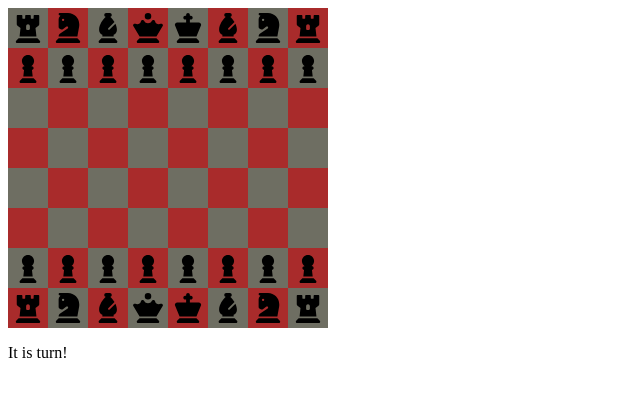
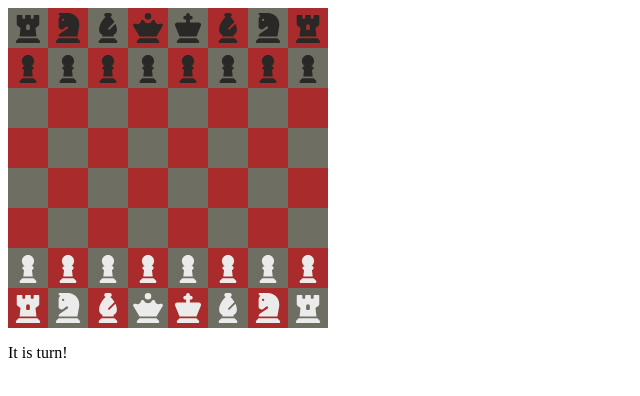
Before and after one commit to Ranger-Jay/Porfolio-Pure-Javascript-Chess-Project, a plain HTML site: page index.html in a window 1280 px wide. Shown: the whole page, without its empty margins (0-640 px from the left). Drawn offline with Linux system fonts and the light colour scheme.

Commit message:
color of pieces

```diff
--- a/app.js
+++ b/app.js
@@ -20,14 +20,23 @@ function createBoard() {
         square.classList.add('square')
         square.innerHTML = startPiece
         square.setAttribute('square-id', i)
-        // square.classList.add('beige')
-        const row = Math.floor( (63 - i) / 8) + 1
+        const row = Math.floor( (63 - i) / 8) + 1 //math replaces this--> square.classList.add('beige')
         if (row % 2 === 0) {
             square.classList.add(i % 2 === 0 ? "beige" : "brown")
         } else {
             square.classList.add(i % 2 === 0 ? "brown" : "beige")
         }
+
+        if (i <= 15) {
+            square.firstChild.firstChild.classList.add('black') //changes top row to black
+        }
+
+        if (i >= 48) {
+            square.firstChild.firstChild.classList.add('white') //changes top row to white
+        }
+
         gameBoard.append(square)
+
     })
 }
 
--- a/styles.css
+++ b/styles.css
@@ -24,3 +24,11 @@
 .brown {
     background-color: rgb(169, 43, 43);
 }
+
+.black {
+    fill: rgb(42, 39, 39);
+}
+
+.white {
+    fill: rgb(235, 235, 235);
+}
```
